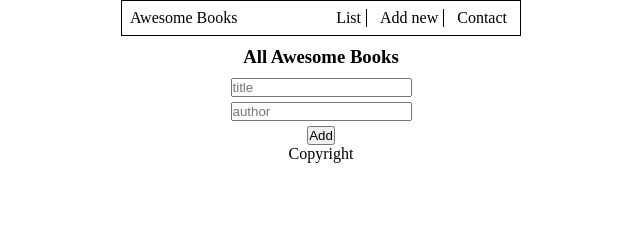
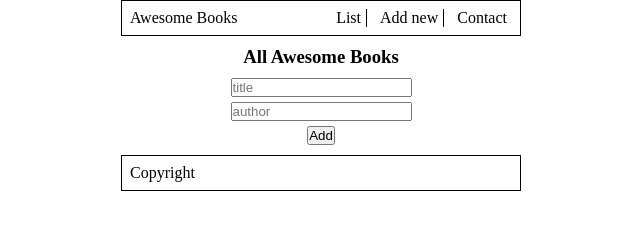
Before and after one commit to over-geek/Awesome-books, a website: page index.html in a window 1280 px wide. Shown: the whole page, without its empty margins (319-959 px from the left). Drawn offline with Linux system fonts and the light colour scheme.

Commit message:
Add style to footer

```diff
--- a/style.css
+++ b/style.css
@@ -58,3 +58,10 @@ header {
   text-decoration: none;
   color: black;
 }
+
+footer {
+  margin-top: 10px;
+  border: 1px solid black;
+  text-align: left !important;
+  padding: 8px;
+}
```
